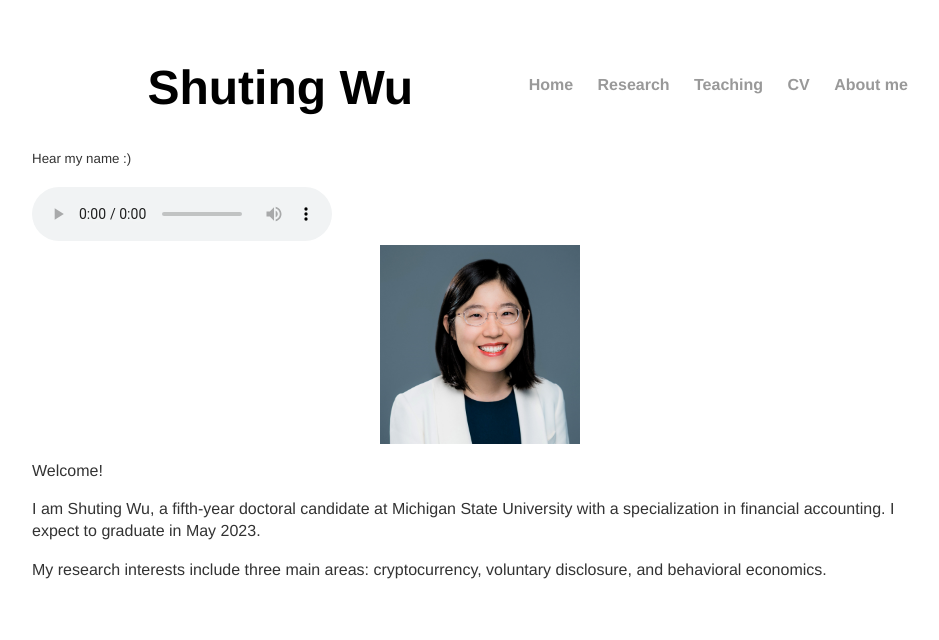
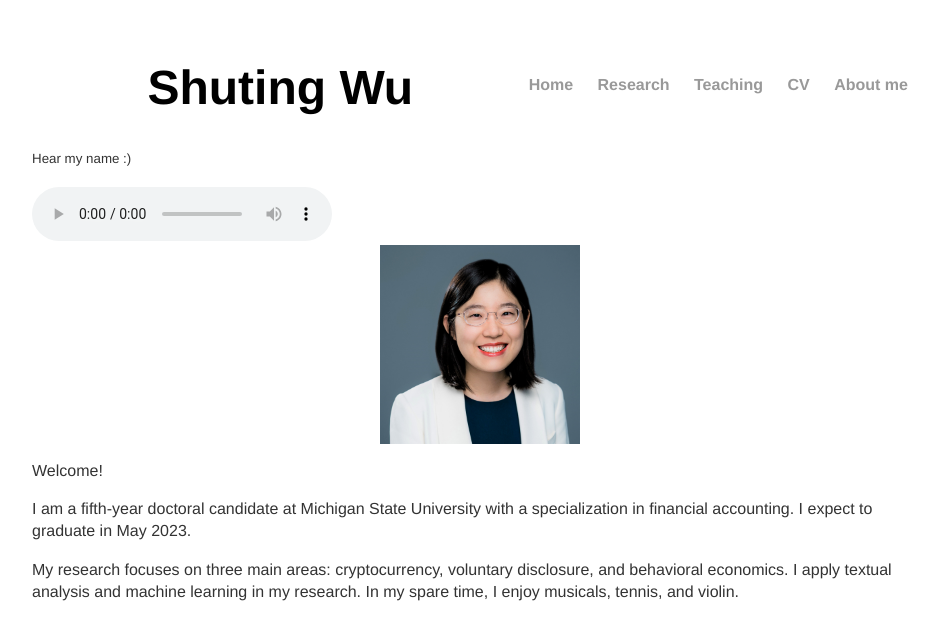
Before and after one commit to shu-ting-wu/shu-ting-wu.github.io, a Jekyll site: the page built from index.html, in a window 1280 px wide. Shown: the top 640 px of the page, without its empty margins (160-1099 px from the left). Built offline with Jekyll 4.4.1, drawn with Linux system fonts in a browser that asks for light colours.

Commit message:
Update index.html

```diff
--- a/index.html
+++ b/index.html
@@ -12,6 +12,6 @@ title: Shuting Wu
 	</div>
 	<img src="https://shu-ting-wu.github.io/assets/image/myimage2.jpg"  style="display: block; margin: auto;" width="200"/>
 	<p>Welcome!</p>
-	<p>I am Shuting Wu, a fifth-year doctoral candidate at Michigan State University with a specialization in financial accounting. I expect to graduate in May 2023. </p>
-	<p>My research interests include three main areas: cryptocurrency, voluntary disclosure, and behavioral economics.</p>
+	<p>I am a fifth-year doctoral candidate at Michigan State University with a specialization in financial accounting. I expect to graduate in May 2023. </p>
+	<p>My research focuses on three main areas: cryptocurrency, voluntary disclosure, and behavioral economics. I apply textual analysis and machine learning in my research. In my spare time, I enjoy musicals, tennis, and violin.</p>
 </div><!-- /.blurb -->
```
